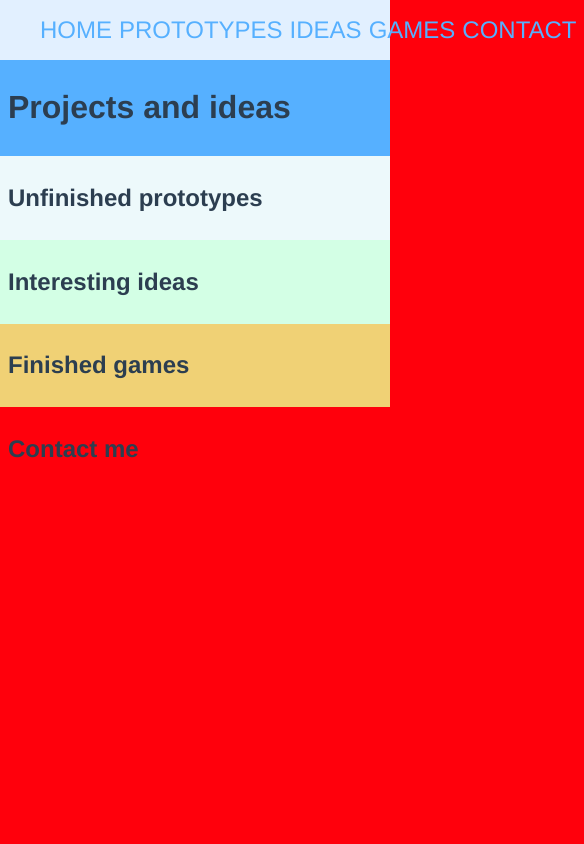
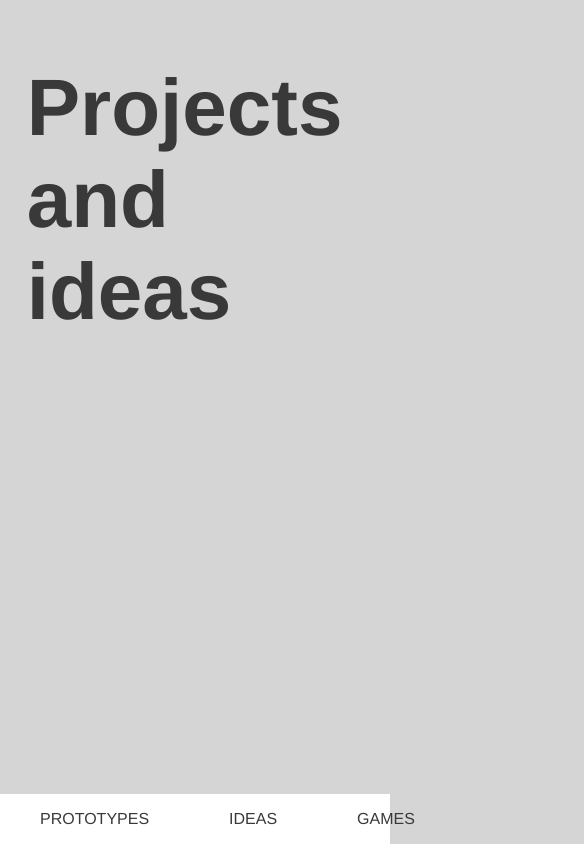
Before and after one commit to AndreasNaustdal/andreasnaustdal.github.io, a Vue app: page /#/ in a window 390 px wide. Shown: the top 844 px of the page, 584 px wide, since content can reach past the window. Built offline with nearby package versions, Linux system fonts and the light colour scheme.

Commit message:
Responsive navigation bar

```diff
--- a/src/App.vue
+++ b/src/App.vue
@@ -16,8 +16,20 @@ export default {
   -webkit-font-smoothing: antialiased;
   -moz-osx-font-smoothing: grayscale;
   /* text-align: center; */
-  color: #2c3e50;
   /* margin-top: 60px; */
+  color: #393939;
+}
+
+h1, h2 {
+  margin-left: 5%;
+}
+
+h1 {
+  font-size: 5em;
+}
+h2 {
+  font-size: 3em;
+  margin-top: 5%;
 }
 
 body {
@@ -26,6 +38,6 @@ body {
 
 html {
   height: 100%;
-  background-color: #FF000C;
+  background-color: #d5d5d5;
 }
 </style>
--- a/src/components/Contact.vue
+++ b/src/components/Contact.vue
@@ -14,5 +14,6 @@ export default {
 .contact {
   padding: 8px;
   background-color: inherit;
+  height: 95vh;
 }
 </style>
--- a/src/components/Games.vue
+++ b/src/components/Games.vue
@@ -13,6 +13,7 @@ export default {
 <style scoped>
 .games {
   padding: 8px;
-  background-color: #f0d175;
+  background-color: #f2f2f2;
+  height: 95vh;
 }
 </style>
--- a/src/components/Home.vue
+++ b/src/components/Home.vue
@@ -13,6 +13,7 @@ export default {
 <style scoped>
 .home {
   padding: 8px;
-  background-color: #56B0FF;
+  background-color: #d5d5d5;
+  height: 95vh;
 }
 </style>
--- a/src/components/Ideas.vue
+++ b/src/components/Ideas.vue
@@ -13,6 +13,7 @@ export default {
 <style scoped>
 .ideas {
   padding: 8px;
-  background-color: #D3FFE5;
+  background-color: #d5d5d5;
+  height: 95vh;
 }
 </style>
--- a/src/components/NavBar.vue
+++ b/src/components/NavBar.vue
@@ -1,14 +1,35 @@
 <template>
   <header class="navbar">
-    <ul>
+    <nav>
+        <ul id="navLinksDesktop">
           <li>
             <a href="#home">HOME</a>
+          </li>
+          <li>
             <a href="#prototypes">PROTOTYPES</a>
+          </li>
+          <li>
             <a href="#ideas">IDEAS</a>
+          </li>
+          <li>
             <a href="#games">GAMES</a>
+          </li>
+          <li>
             <a href="#contact">CONTACT</a>
           </li>
         </ul>
+        <ul id="navLinksMobile">
+          <li>
+            <a href="#prototypes">PROTOTYPES</a>
+          </li>
+          <li>
+            <a href="#ideas">IDEAS</a>
+          </li>
+          <li>
+            <a href="#games">GAMES</a>
+          </li>
+        </ul>
+    </nav>
   </header>
 </template>
 
@@ -20,17 +41,48 @@ export default {
 
 <style scoped>
 .navbar {
-  background-color: #E2F0FF;
+  background-color: white;
 }
 
 ul {
   list-style: none;
+  display:flex;
+}
+ul#navLinksMobile {
+  justify-content: space-around;
+}
+
+li {
+  margin-right: 80px;
+}
+li:nth-of-type(5) {
+  margin-left:auto;
 }
 
 a {
-  color: #56B0FF;
+  color: #393939;
   font-size: 1.5em;
   text-decoration: none;
-  margin-right: 2%;
+}
+
+@media (min-width: 600px) {
+  #navLinksMobile {
+    display: none;
+  }
+}
+
+@media (max-width: 600px) {
+  #navLinksDesktop {
+    display: none;
+  }
+  .navbar {
+    position: fixed;
+    bottom:0;
+    left:0;
+    right:0;
+  }
+  a {
+    font-size: 1em;
+  }
 }
 </style>
--- a/src/components/Prototypes.vue
+++ b/src/components/Prototypes.vue
@@ -13,6 +13,7 @@ export default {
 <style scoped>
 .prototypes {
   padding: 8px;
-  background-color: #edf9fb;
+  background-color: #f2f2f2;
+  height: 95vh;
 }
 </style>
```
Lines whose indentation alone changed are shown as unchanged.
